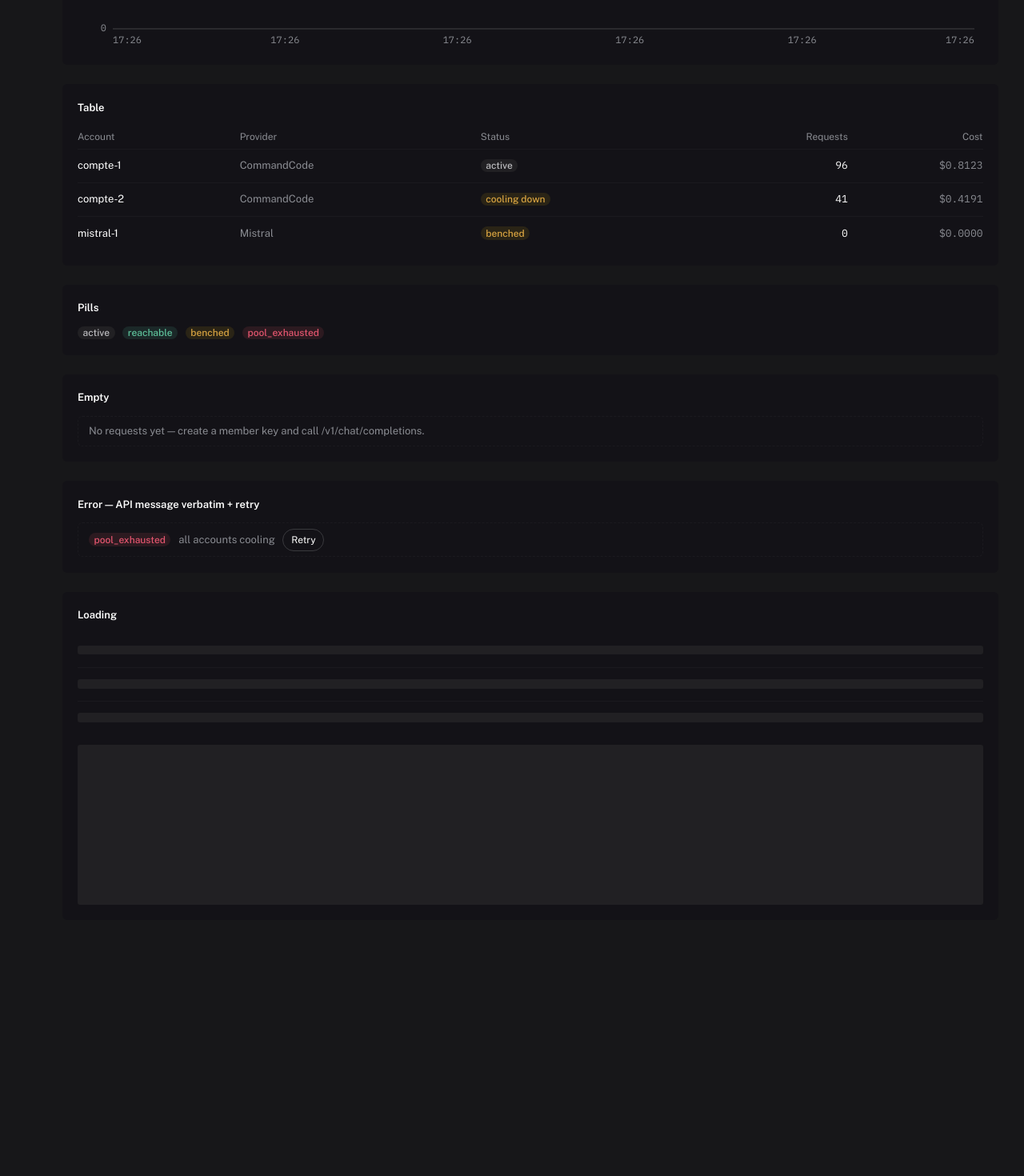
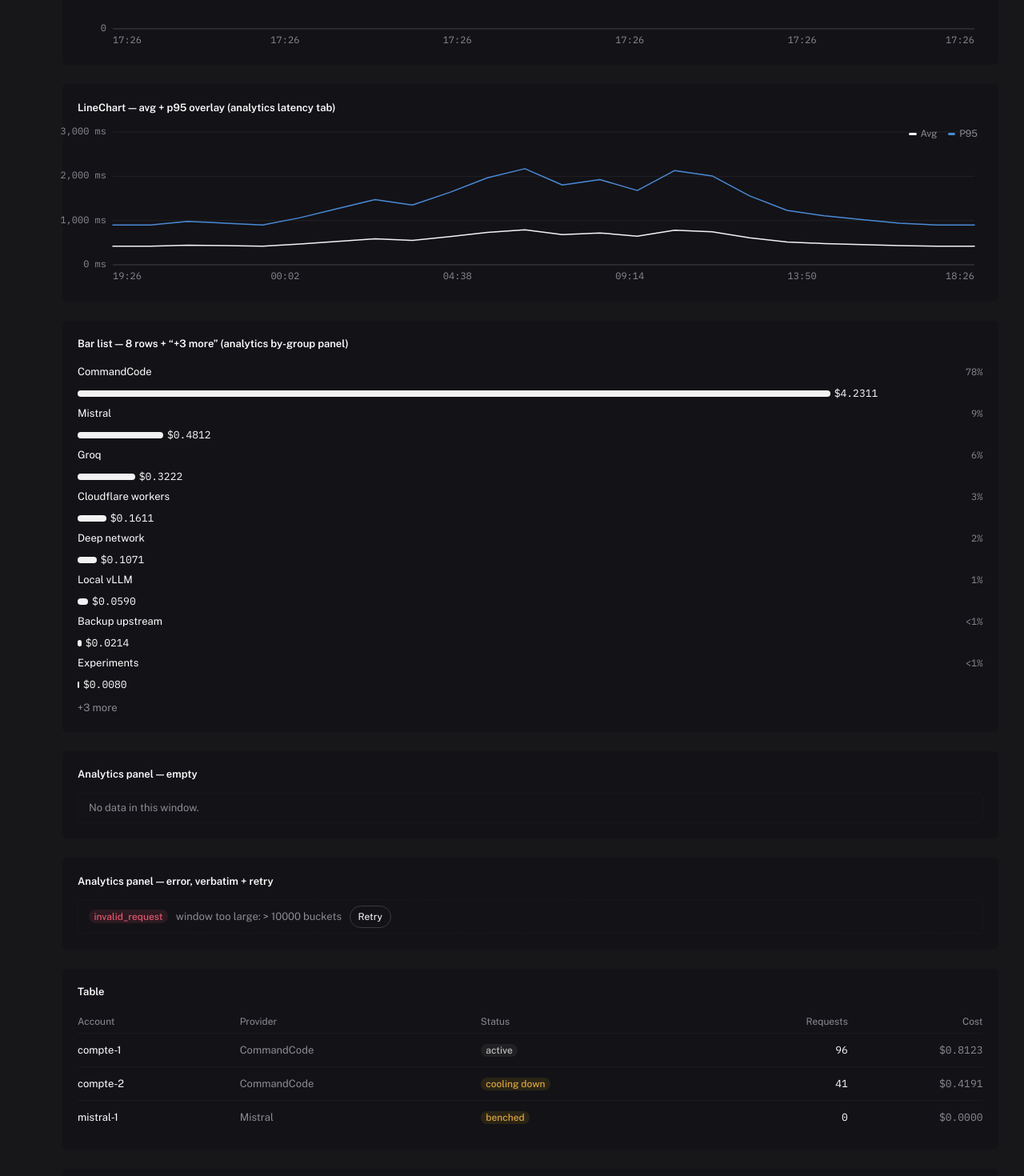
Before and after one commit to WyliGr/passe-trou, a Next.js app in the folder apps/web/: page /dev-harness/states in a window 1280 px wide. Shown: the part 880-2350 px from the top of the page at 80% size. Before the commit the page ends 2062 px from the top, so only its background shows below. Built offline with nearby package versions, Linux system fonts and the light colour scheme.

Commit message:
feat(web-analytics): dev states — bar list 8+3, latency overlay, empty/error panels

```diff
--- a/apps/web/app/dev-harness/states/page.tsx
+++ b/apps/web/app/dev-harness/states/page.tsx
@@ -5,6 +5,7 @@
 // (leading-underscore folders are private to the App Router).
 
 import { useState } from "react";
+import { BarList } from "@/components/BarList";
 import { Drawer } from "@/components/Drawer";
 import { Empty } from "@/components/Empty";
 import { ErrorBlock } from "@/components/ErrorBlock";
@@ -17,11 +18,27 @@ import { Skeleton, SkeletonRows } from "@/components/Skeleton";
 import { Table, type Column } from "@/components/Table";
 import { ApiError } from "@/lib/api";
 import { fmtCost, fmtInt } from "@/lib/format";
+import type { RankedRow } from "@/lib/analytics";
 
 const now = Date.now();
 const SERIES: LinePoint[] = [
   0, 0, 2, 1, 0, 4, 9, 14, 11, 18, 26, 31, 22, 25, 19, 30, 27, 16, 8, 5, 3, 1, 0, 0,
 ].map((value, i, arr) => ({ ts: now - (arr.length - 1 - i) * 3600_000, value }));
+
+// Analytics bar-list fixture: 11 groups so the list caps at 8 rows + a "+3 more" line.
+const BAR_ROWS: RankedRow[] = [
+  { id: "cc", name: "CommandCode", value: 4.2311, share: 0.78 },
+  { id: "mistral", name: "Mistral", value: 0.4812, share: 0.09 },
+  { id: "groq", name: "Groq", value: 0.3222, share: 0.06 },
+  { id: "cf", name: "Cloudflare workers", value: 0.1611, share: 0.03 },
+  { id: "dn", name: "Deep network", value: 0.1071, share: 0.02 },
+  { id: "loc", name: "Local vLLM", value: 0.059, share: 0.01 },
+  { id: "bk", name: "Backup upstream", value: 0.0214, share: 0.004 },
+  { id: "exp", name: "Experiments", value: 0.008, share: 0.0015 },
+  { id: "old1", name: "Legacy one", value: 0.0012, share: 0.0002 },
+  { id: "old2", name: "Legacy two", value: 0.0008, share: 0.0001 },
+  { id: "old3", name: "Legacy three", value: 0.0004, share: 0.0001 },
+];
 
 type Row = { account: string; provider: string; status: React.ReactNode; req: number; cost: number };
 const ROWS: Row[] = [
@@ -102,6 +119,31 @@ export default function DevStatesPage() {
         <LineChart points={[{ ts: now - 3600_000, value: 3 }]} formatValue={(v) => fmtInt(v)} />
       </Block>
 
+      <Block title="LineChart — avg + p95 overlay (analytics latency tab)">
+        <LineChart
+          points={SERIES.map((p) => ({ ts: p.ts, value: 420 + p.value * 12 }))}
+          overlay={{ points: SERIES.map((p) => ({ ts: p.ts, value: 900 + p.value * 41 })), label: "P95" }}
+          label="Avg"
+          formatValue={(v) => `${fmtInt(v)} ms`}
+          ariaLabel="Avg and p95 latency per hour"
+        />
+      </Block>
+
+      <Block title="Bar list — 8 rows + “+3 more” (analytics by-group panel)">
+        <BarList rows={BAR_ROWS} formatValue={fmtCost} />
+      </Block>
+
+      <Block title="Analytics panel — empty">
+        <Empty sentence="No data in this window." />
+      </Block>
+
+      <Block title="Analytics panel — error, verbatim + retry">
+        <ErrorBlock
+          error={new ApiError("invalid_request", "window too large: > 10000 buckets", 400)}
+          onRetry={() => undefined}
+        />
+      </Block>
+
       <Block title="Table">
         <Table columns={COLUMNS} rows={ROWS} rowKey={(r) => r.account} />
       </Block>
```
